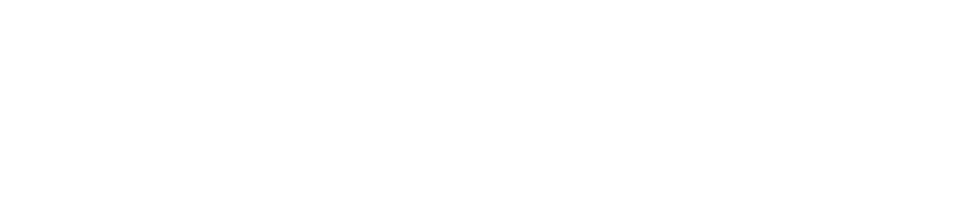
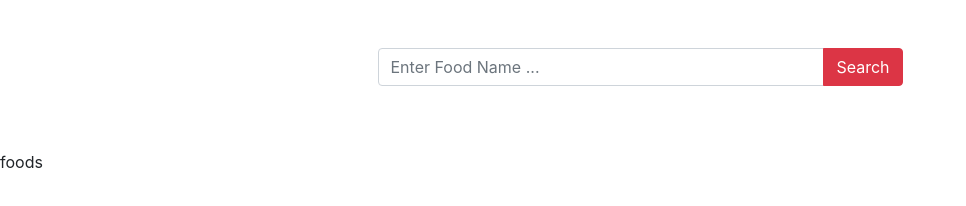
Before and after one commit to SajibNath2021/Assignment-05, a plain HTML site: page index.html in a window 1280 px wide. Shown: the whole page, without its empty margins (0-966 px from the left). Drawn offline with nearby package versions, Linux system fonts and the light colour scheme.

Commit message:
after 6hr get appi array call

```diff
--- a/index.html
+++ b/index.html
@@ -4,9 +4,26 @@
     <meta charset="UTF-8">
     <meta http-equiv="X-UA-Compatible" content="IE=edge">
     <meta name="viewport" content="width=device-width, initial-scale=1.0">
-    <title>Document</title>
+      <!-- Bootstrap CSS -->
+      <link rel="stylesheet" href="https://stackpath.bootstrapcdn.com/bootstrap/4.3.1/css/bootstrap.min.css">
+    <link rel="stylesheet" href="index.css">
+    <title>Hungry Master</title>
 </head>
 <body>
+    <div class="container">
+        <form class="col-md-6 m-auto py-5">
+            <div class="input-group mb-3">
+                <input id="input-foodName" type="text" class="form-control" placeholder="Enter Food Name ...">
+                <div class="input-group-append">
+                    <button onclick="displayFood()" type="button" class="btn btn-danger">Search</button>
+                </div>
+            </div>
+        </form>
+    </div>
 
+    <div id="foods">foods</div>
+
+
+ <script src="index.js"></script>
 </body>
 </html>
--- /dev/null
+++ b/index.js
@@ -0,0 +1,42 @@
+const foodssDiv = document.getElementById('foods').innerText;
+function displayFood() {
+    const inputFood = document.getElementById('input-foodName').value;
+
+    fetch(` https://www.themealdb.com/api/json/v1/1/search.php?f=${inputFood}`)
+
+    .then(res => res.json())
+    .then(data => displayFood(data.meals))
+     const displayFood = meals=>{
+            console.log(meals[0].strMeal);
+            document.getElementById('foods').innerText = meals[0].strMeal;
+    //     for (let i = 0; i <= meals.length; i++) {
+
+    //         const mealsName = meals[i].strMeal;
+
+    //        console.log(mealsName);
+    //     //    document.getElementById('foods').value = mealsName;
+    //     }
+      }
+
+
+
+
+
+    //     { //console.log(data.meals[0].strMeal)
+
+    //      for (let i = 0; i <= data.meals.length; i++) {
+
+    //          const mealsName = data.meals[i];
+
+    //          console.log(mealsName.strMeal);
+    //         //  document.getElementById('input-foodName').value = mealsName.strMeal;
+    //     //     const foodsDiv = document.createElement('div');
+    //     //     const foodsInfo = `
+    //     //     <h3>${mealsName.strMeal}</h3>
+    //     //     `;
+    //     //     foodsDiv.innerHTML = foodsInfo;
+    //     //     foodsDiv.appendChild(foodsDiv);
+
+    //      }
+    //  } );
+}
```
